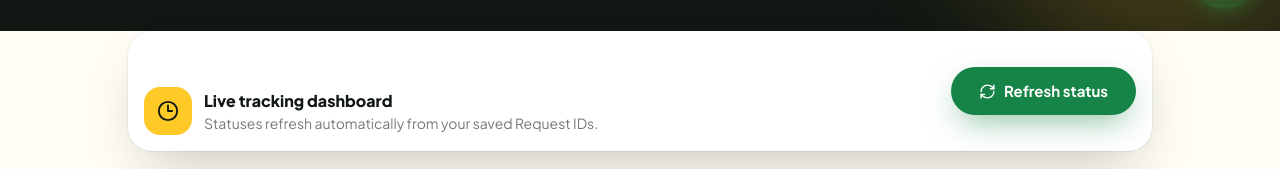
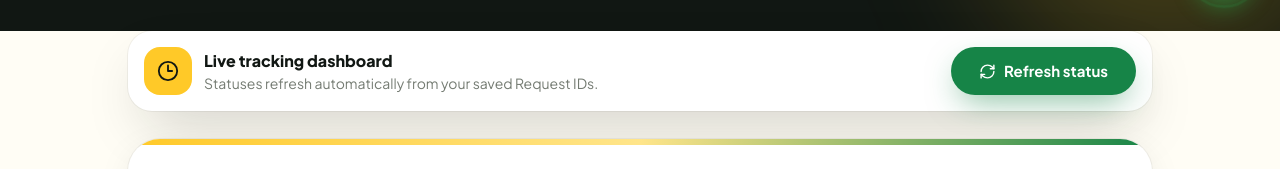
Before and after one commit to LeastActionClient/CityDelivery_FE, a React (Vite) app: page /request/history in a window 1280 px wide. Shown: the part 772-941 px from the top of the page. Built offline with nearby package versions, Linux system fonts and the light colour scheme; no server answers.

Commit message:
updated request page

```diff
--- a/src/pages/RequestHistory.jsx
+++ b/src/pages/RequestHistory.jsx
@@ -194,11 +194,11 @@ export default function RequestHistory() {
       <main className="relative z-10 -mt-12 bg-brand-light px-4 pb-24 sm:px-8">
         <div className="mx-auto max-w-5xl">
           <div className="mb-7 flex flex-wrap items-center justify-between gap-4 rounded-3xl bg-white p-4 shadow-lift ring-1 ring-black/5">
-            <div className="flex items-center gap-3 mt-10">
-              <span className="grid h-12 w-12 place-items-center rounded-2xl bg-brand-yellow text-brand-dark">
+            <div className="flex min-w-0 items-center gap-3">
+              <span className="grid h-12 w-12 shrink-0 place-items-center rounded-2xl bg-brand-yellow text-brand-dark">
                 <Clock3 size={22} />
               </span>
-              <div>
+              <div className="min-w-0">
                 <p className="font-extrabold text-brand-dark">Live tracking dashboard</p>
                 <p className="text-sm text-brand-muted">Statuses refresh automatically from your saved Request IDs.</p>
               </div>
```
